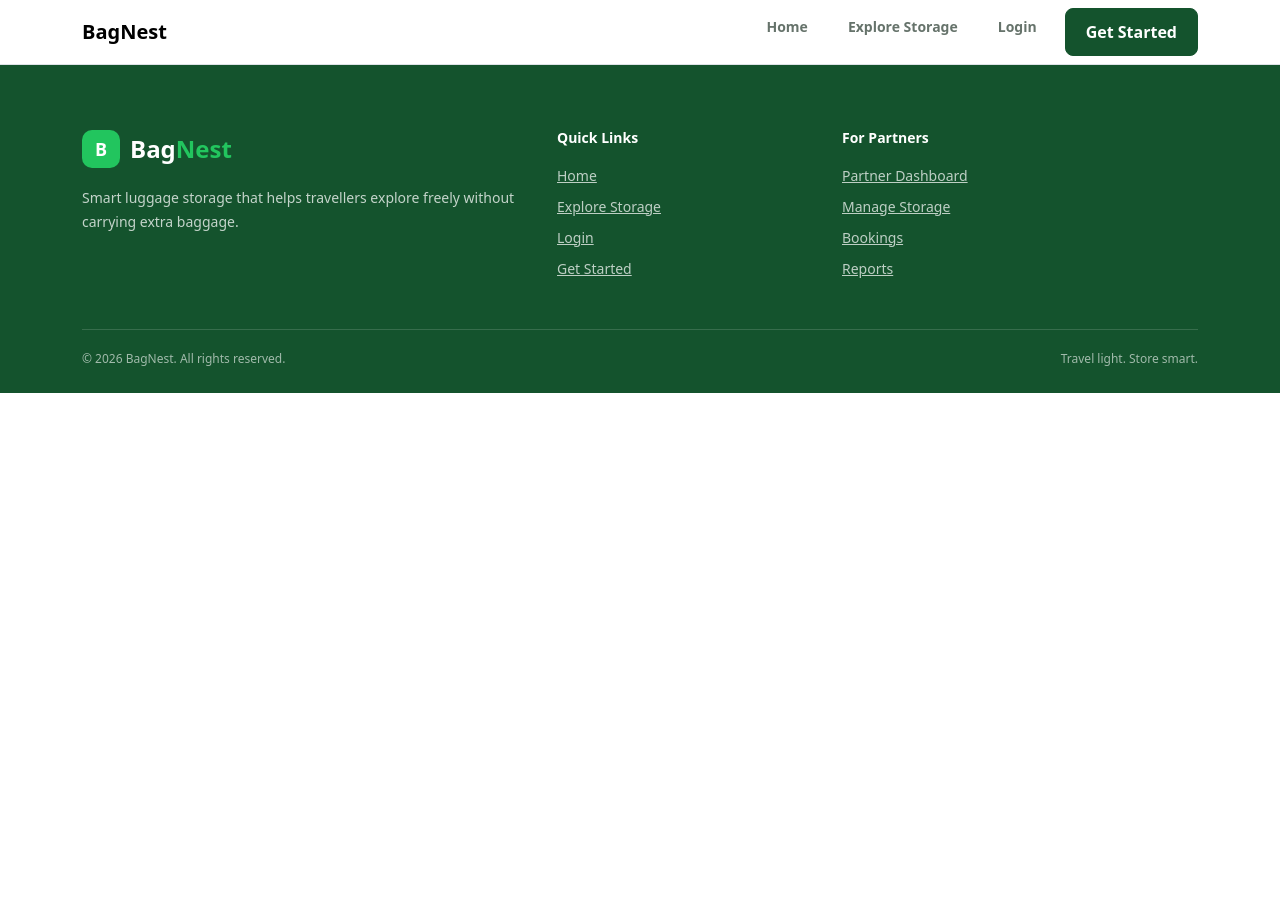
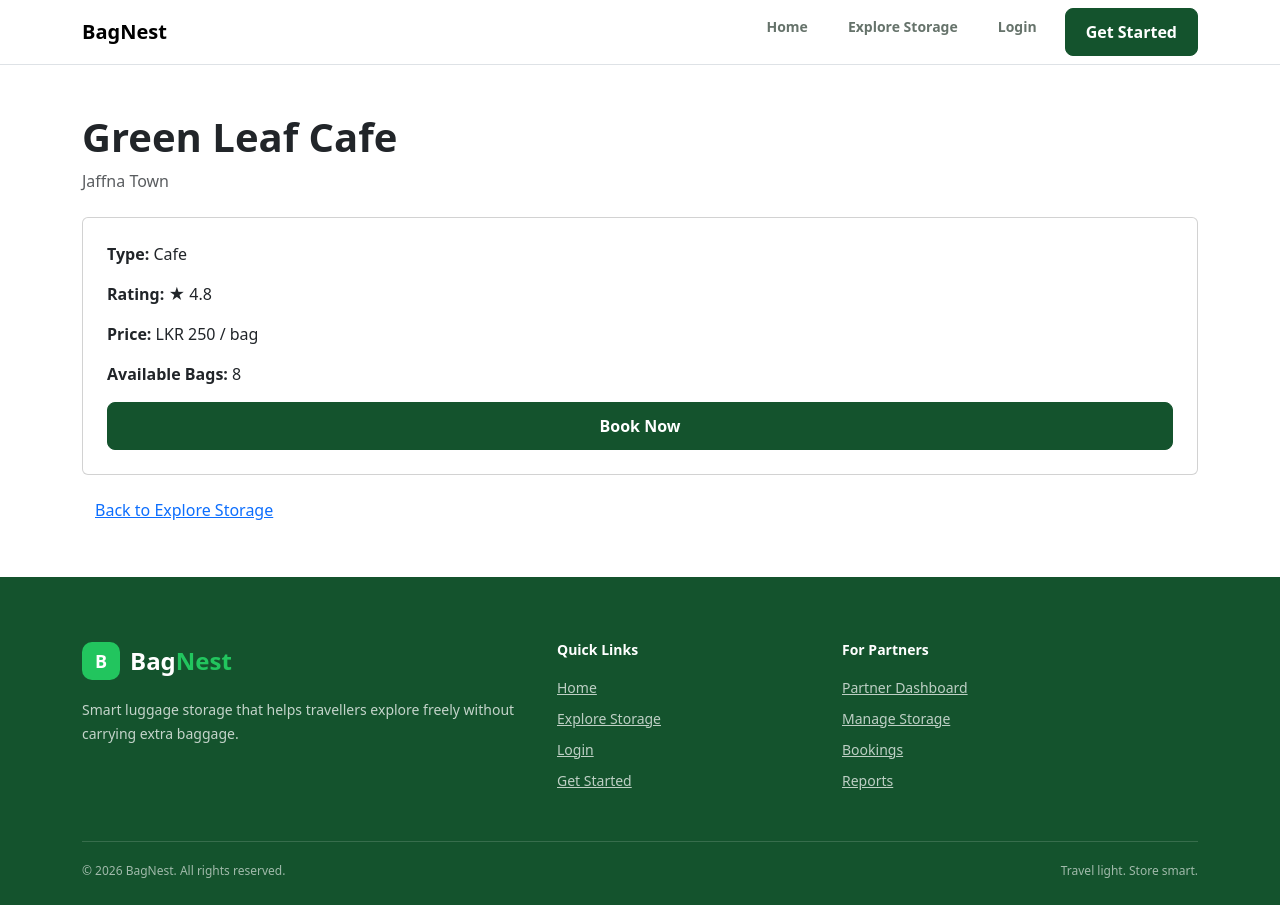
Before and after one commit to paviththira-vinayagamoorthy/BagNest, a React (Vite) app in the folder frontend/hackathon_projects/: page /storage/1 in a window 1280 px wide. Before the commit the page ends 800 px from the top, so only its background shows below. Built offline with nearby package versions, Linux system fonts and the light colour scheme.

Commit message:
storage details finished

```diff
--- a/frontend/hackathon_projects/src/pages/routes/AppRoutes.jsx
+++ b/frontend/hackathon_projects/src/pages/routes/AppRoutes.jsx
@@ -4,14 +4,17 @@ import LandingPage from "../public/LandingPage";
 import Login from "../public/Login";
 import Register from "../public/Register";
 import ExploreStorage from "../traveller/ExploreStorage";
+import StorageDetails from "../traveller/StorageDetails";
 
 function AppRoutes() {
   return (
     <Routes>
+        {/* path=url path define panrom, element=entha page show aaganum endu sollurom */}
       <Route path="/" element={<LandingPage />} />
       <Route path="/login" element={<Login />} />
       <Route path="/register" element={<Register />} />
       <Route path="/explore-storage" element={<ExploreStorage />}/>
+      <Route path="/storage/:id" element={<StorageDetails />}/>
     </Routes>
   );
 }
--- /dev/null
+++ b/frontend/hackathon_projects/src/pages/traveller/StorageDetails.jsx
@@ -0,0 +1,80 @@
+import { Link, useParams } from "react-router-dom";
+import storageData from "../../data/storageData";
+
+function StorageDetails() {
+  const { id } = useParams();
+
+  // Selected storage-ah find panrom
+  const storage = storageData.find(
+    (item) => item.id === Number(id)
+  );
+
+  // Storage kidaikkalana
+  if (!storage) {
+    return (
+      <div className="container py-5">
+        <h2>Storage not found</h2>
+
+        <Link to="/explore-storage">
+          Back to Explore Storage
+        </Link>
+      </div>
+    );
+  }
+
+  return (
+    <div className="container py-5">
+
+      {/* Storage name */}
+      <h1 className="fw-bold">
+        {storage.name}
+      </h1>
+
+      {/* Storage location */}
+      <p className="text-muted">
+        {storage.location}
+      </p>
+
+      {/* Storage details */}
+      <div className="card p-4 mt-4">
+
+        <p>
+          <strong>Type:</strong> {storage.type}
+        </p>
+
+        <p>
+          <strong>Rating:</strong> ★ {storage.rating}
+        </p>
+
+        <p>
+          <strong>Price:</strong> LKR {storage.price} / bag
+        </p>
+
+        <p>
+          <strong>Available Bags:</strong>{" "}
+          {storage.availableBags}
+        </p>
+
+        {/* Booking button */}
+        <Link
+          to={`/booking/${storage.id}`}
+          className="btn btn-primary-custom"
+        >
+          Book Now
+        </Link>
+
+      </div>
+
+      {/* Back button */}
+      <Link
+        to="/explore-storage"
+        className="btn btn-link mt-3"
+      >
+        Back to Explore Storage
+      </Link>
+
+    </div>
+  );
+}
+
+export default StorageDetails;
```
